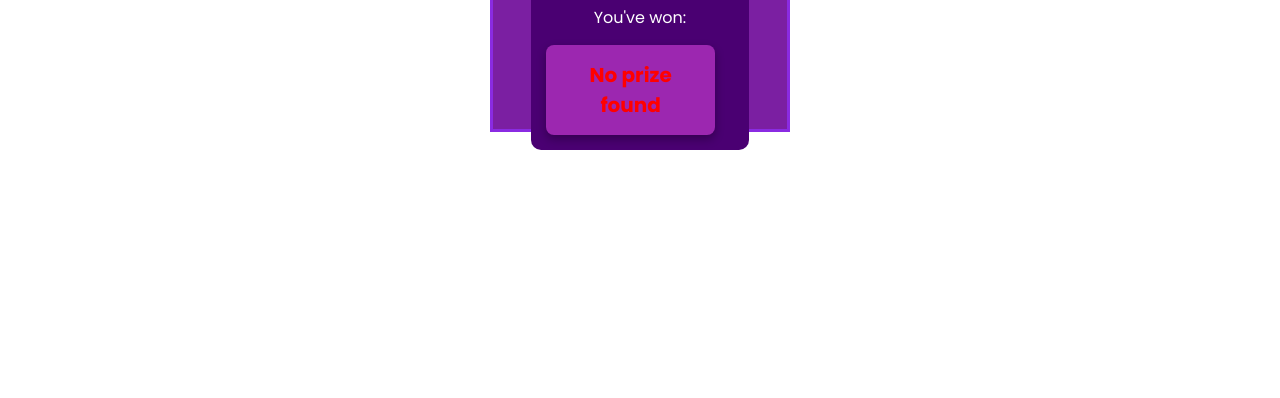
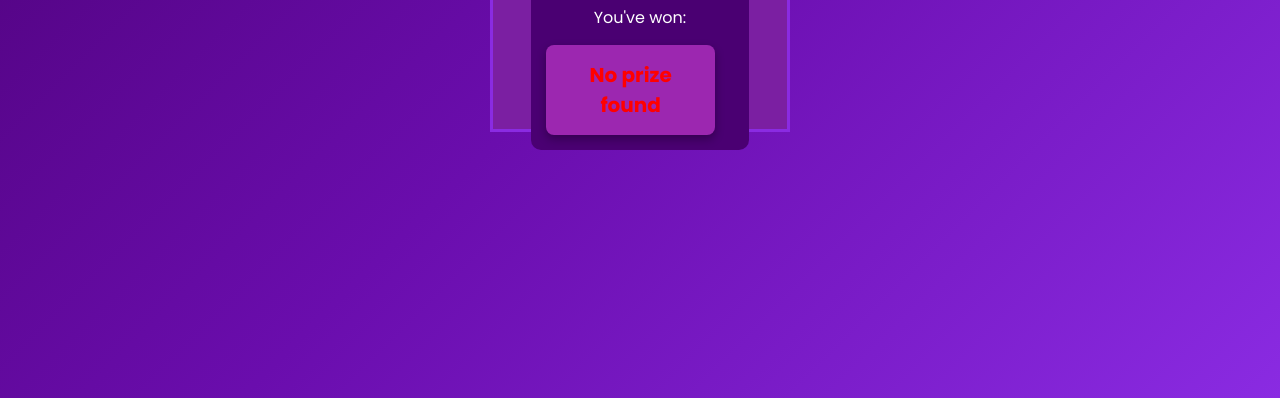
Before and after one commit to KArimSaid911/MaestroMysteryBox, a plain HTML site: page index.html in a window 1280 px wide. Shown: the part 402-800 px from the top of the page. Drawn offline with Linux system fonts and the light colour scheme.

Commit message:
Fix: Replaced missing background image with gradient

```diff
--- a/styles.css
+++ b/styles.css
@@ -13,8 +13,7 @@
 
 body {
     font-family: 'Poppins', sans-serif;
-    background: url('background.jpg') no-repeat center center fixed;
-    background-size: cover;
+    background: linear-gradient(135deg, #4a0072, #6a0dad, #8a2be2);
     min-height: 100vh;
     display: flex;
     align-items: center;
```
